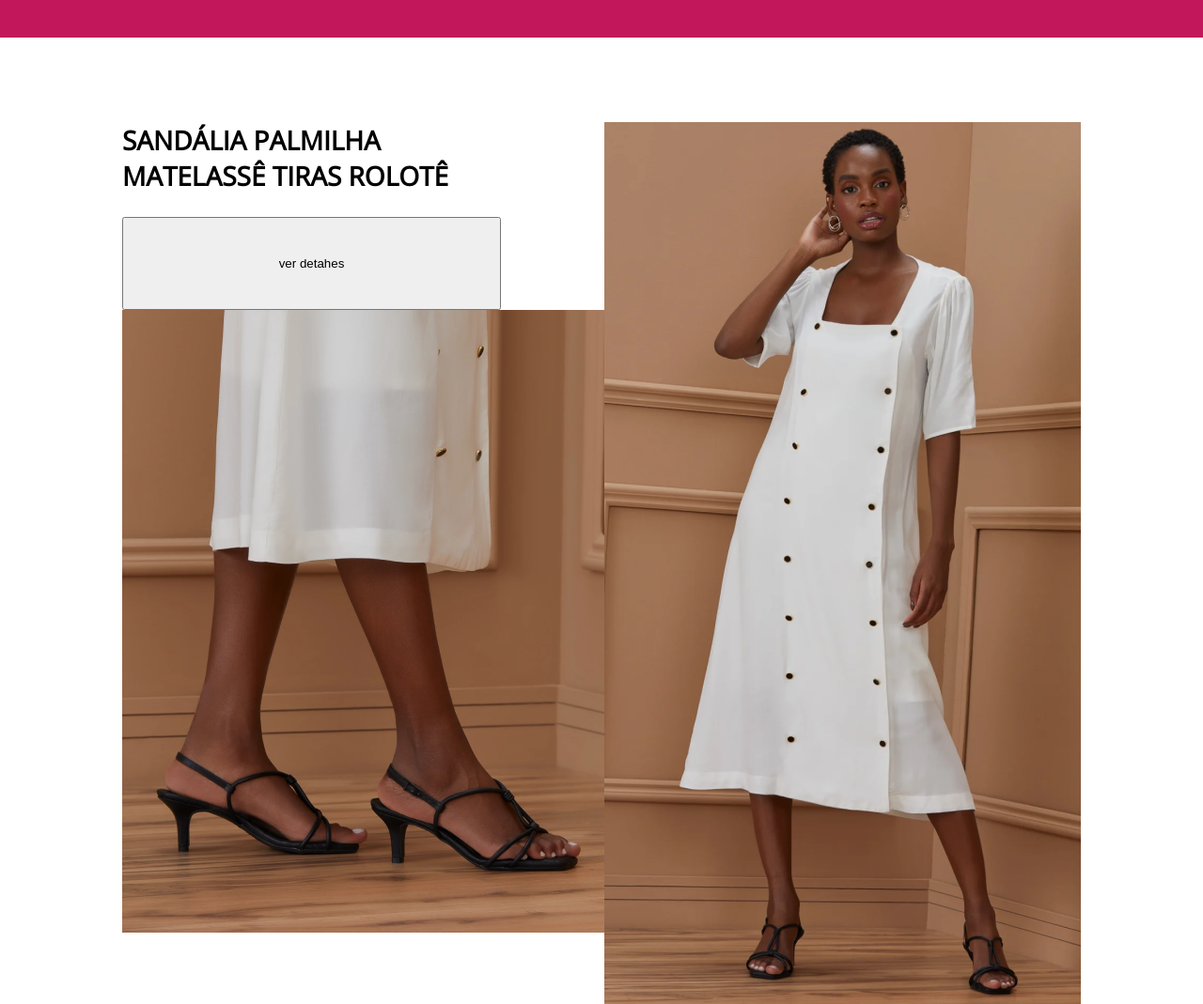
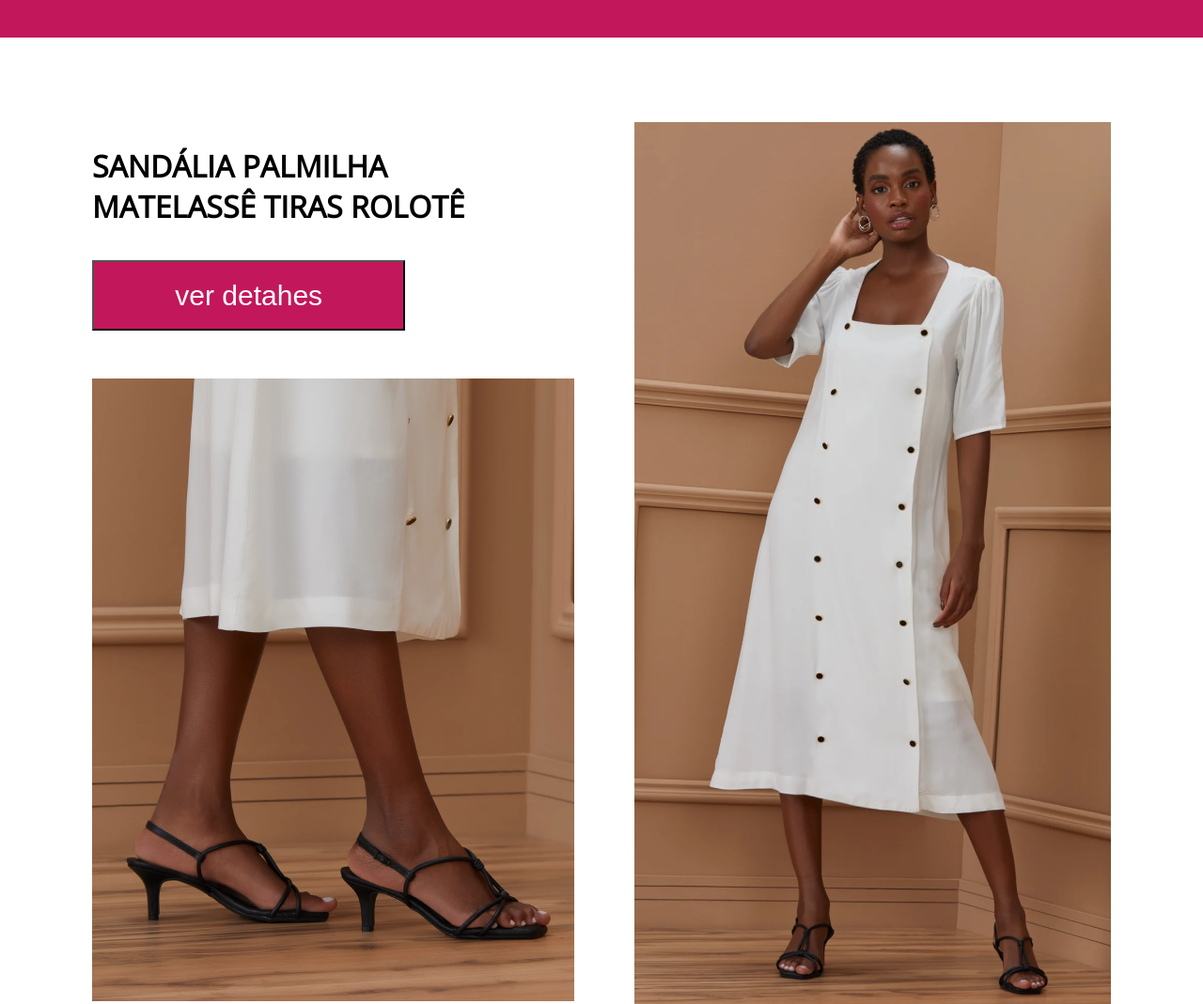
Before and after one commit to marquesaline/shoes-store, a plain HTML site: page index.html in a window 1280 px wide. Shown: the part 1800-2869 px from the top of the page at 94% size. Drawn offline with nearby package versions, Linux system fonts and the light colour scheme.

Commit message:
ajustes no main finalizados

```diff
--- a/index.html
+++ b/index.html
@@ -31,7 +31,7 @@
         </div>
         <section class="sectionEstilo">
             <p>encontre seu estilo</p>
-            <div class="estiloImagens">
+            <div class="divEstiloImagens">
                 <img id="estiloImg1" src="img/ShoesStore-Images/photoshoot-1.png" alt="">
                 <img id="estiloImg2" src="img/ShoesStore-Images/photoshoot-2.png" alt="">
             </div>
@@ -78,7 +78,7 @@
                         <p>MATELASSÊ TIRAS ROLOTÊ</p>
                     </span>
                     <button id="buttonDetalhes">ver detahes</button>
-                    <img src="img/ShoesStore-Images/photoshoot-3.png" alt="">
+                    <img id="sandaliaImg1"src="img/ShoesStore-Images/photoshoot-3.png" alt="">
                 </div>
                 <div class="sandaliaColuna2">
                     <img src="img/ShoesStore-Images/photoshoot-4.png" alt="">
@@ -87,7 +87,7 @@
         </section>
     </main>
     <footer>
-        <div>
+        <div class="footerLogo">
             <img src="img/ShoesStore-Images/logo-white.png" alt="">
             <p>Lorem ipsum dolor sit amet, consectetur adipiscing elit, sed do eiusmod tempor incididunt ut labore et dolore magna aliqua</p>
         </div>
--- a/style.css
+++ b/style.css
@@ -58,7 +58,7 @@ nav a {
     font-weight: bold;
     padding-bottom: 3%;
 }
-.estiloImagens {
+.divEstiloImagens {
    text-align: center;
 
 }
@@ -106,18 +106,27 @@ nav a {
     flex-wrap: wrap;
 }
 .divSandalias p {
-    font-size: 28px;
+    font-size: 32px;
     font-weight: bold;
 
 }
 .sandaliaColuna1 {
     display: flex;
     flex-direction: column;
+    margin-right: 5%;
+    margin-top: 2%;
 }
-.sandaliaColuna1 span {
-    padding-bottom: 5%;
+
+#buttonDetalhes {
+    width: 65%;
+    height: 75px;
+    font-size: 30px;
+    background-color: #C2185B;
+    color: #FFF;
+    margin-top: 7%;
+    margin-bottom: 3%;
 }
-#buttonDetalhes {
-    width: 403px;
-    height: 99px;
+#sandaliaImg1 {
+    height: 663px;
+    margin-top: 7%;
 }
```
